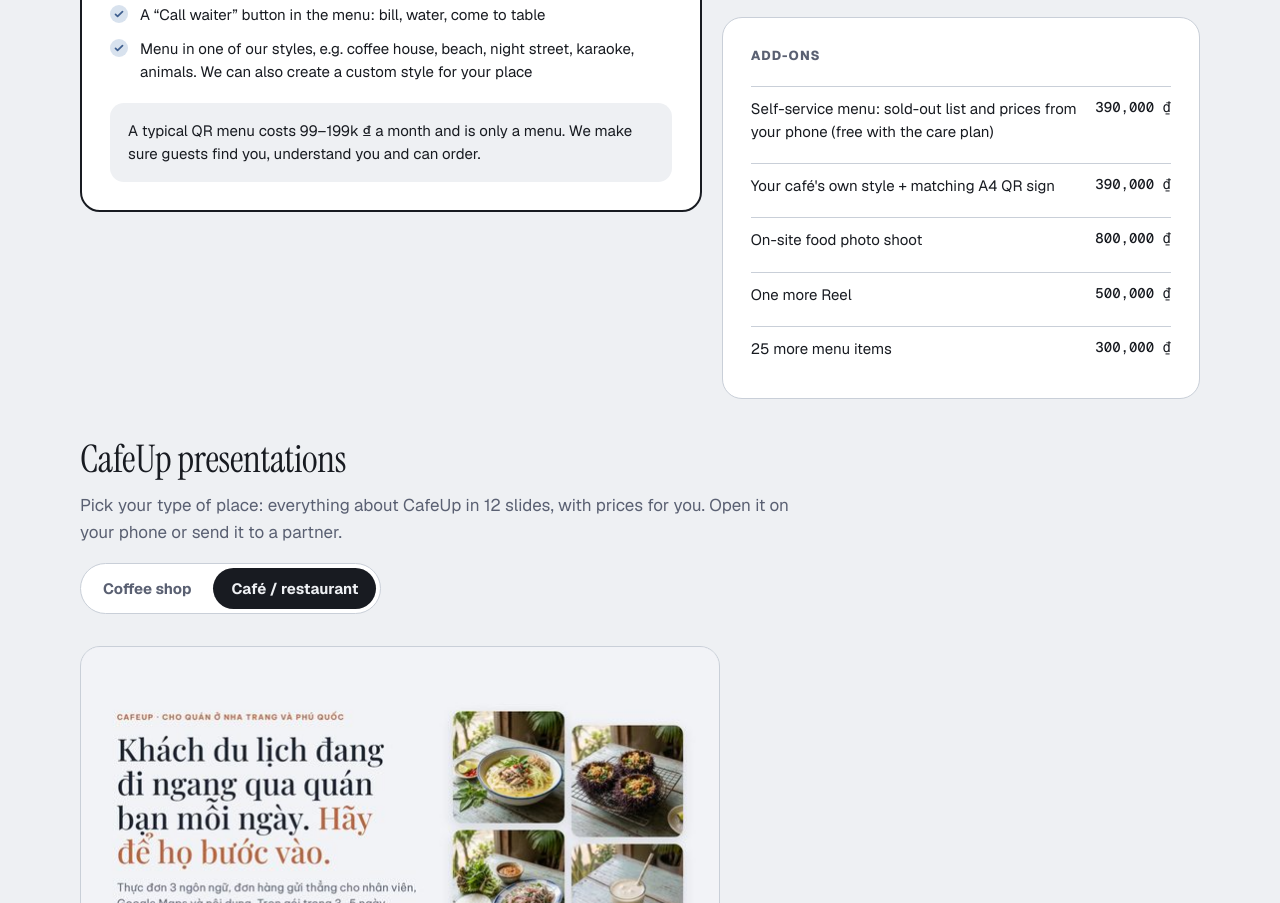
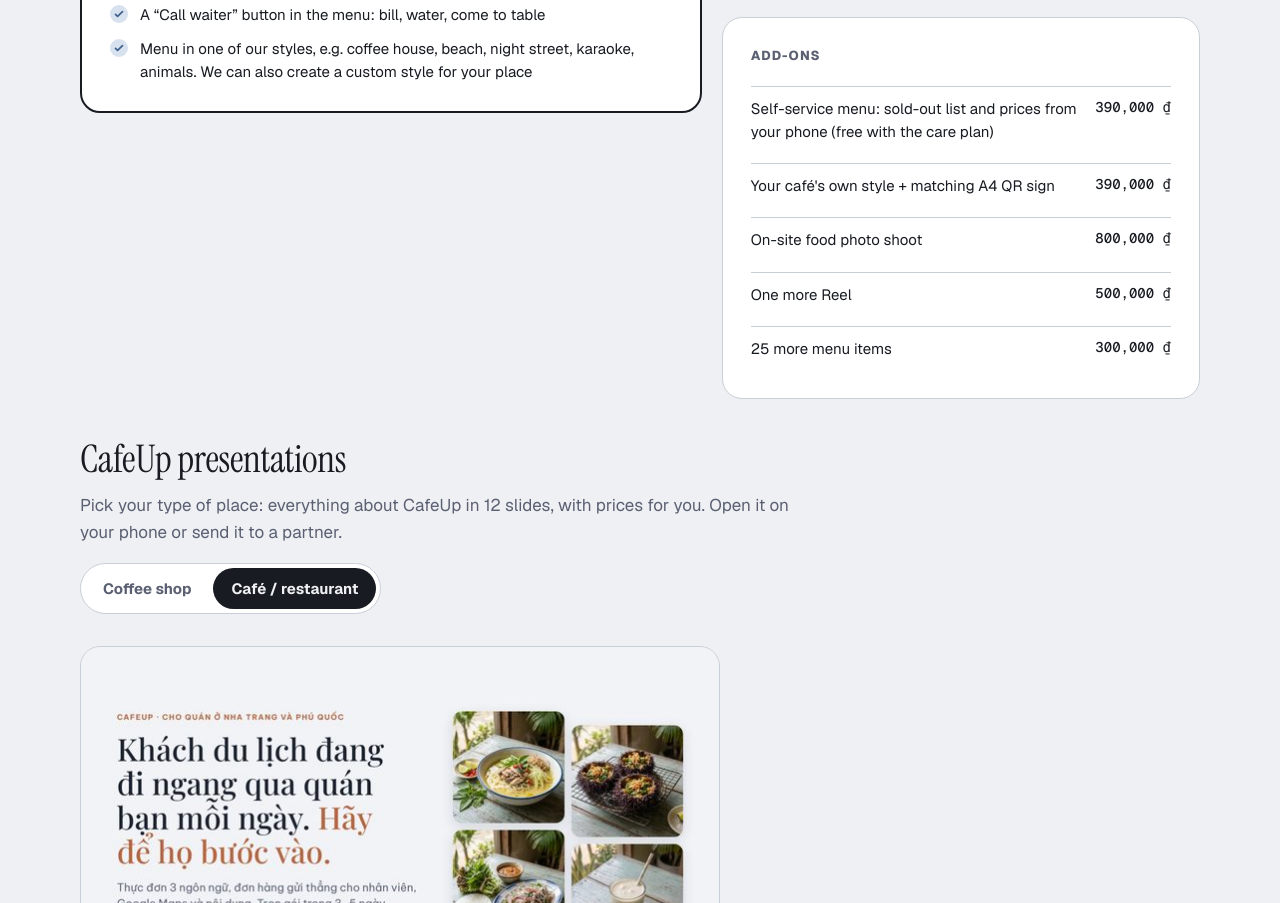
Before and after one commit to milanovajina/cafeup, a plain HTML site: page index.html in a window 1280 px wide. Shown: the part 4004-4907 px from the top of the page. Drawn offline with nearby package versions, Linux system fonts and the light colour scheme; a web font is replaced by a local one.

Commit message:
Add files via upload

```diff
--- a/index.html
+++ b/index.html
@@ -640,7 +640,6 @@ body.has-ostrip #menuApp .toast{bottom:calc(150px + env(safe-area-inset-bottom,0
           <li data-t="pk_1" data-tc="pk_1_c"></li><li data-t="pk_2"></li><li data-t="pk_3"></li>
           <li data-t="pk_4"></li><li data-t="pk_5"></li><li data-t="pk_6"></li><li data-t="pk_7"></li><li data-t="pk_8"></li>
         </ul>
-        <p class="compare" data-t="compare"></p>
       </div>
       <div class="side">
         <div class="plan">
```
